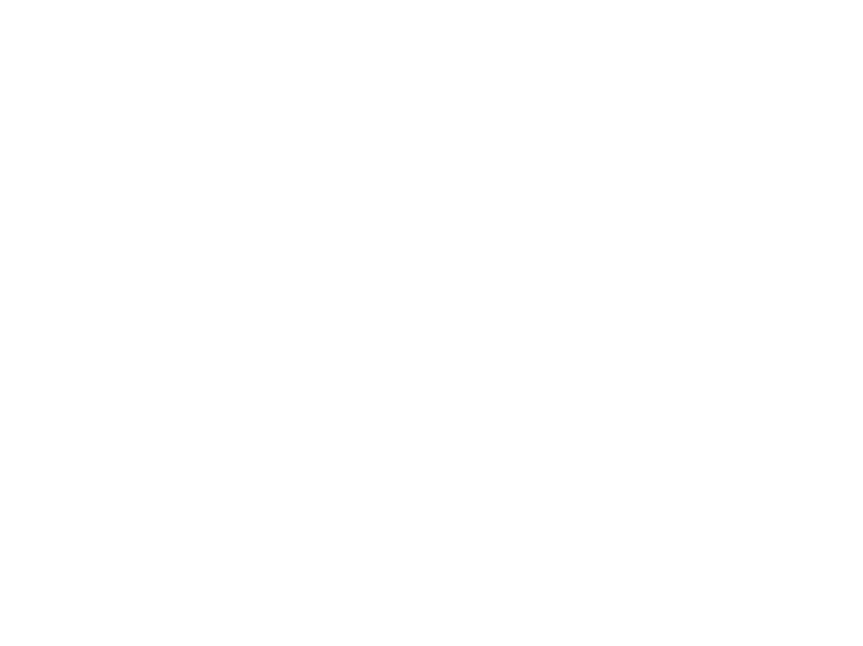
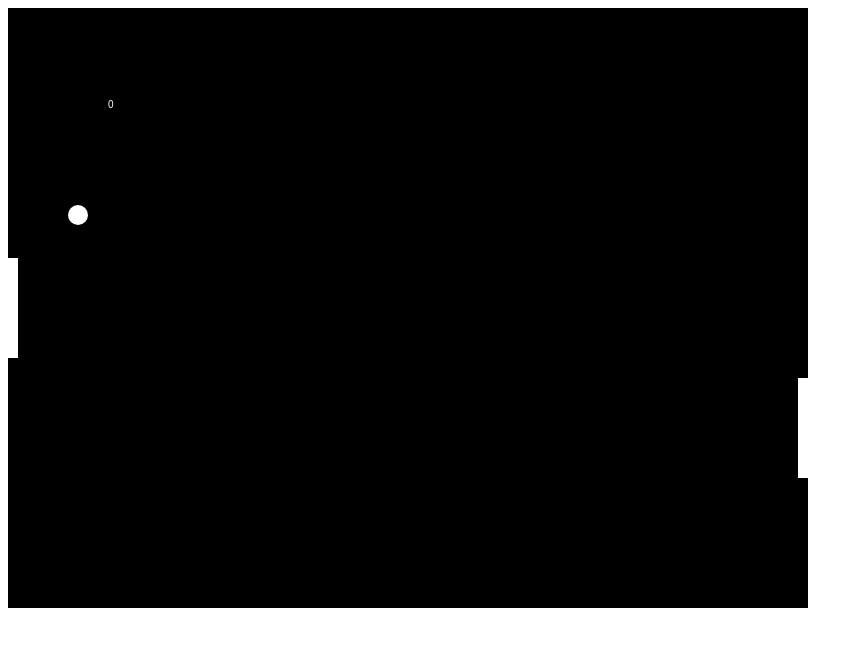
Before and after one commit to mbutlerw/Asteroids, a website: page public/index.html in a window 1280 px wide. Shown: the whole page, without its empty margins (0-863 px from the left). Drawn offline with Linux system fonts and the light colour scheme.

Commit message:
90% done

```diff
--- a/public/index.html
+++ b/public/index.html
@@ -1,5 +1,148 @@
 <!DOCTYPE html>
 <html>
+  <canvas id="gameCanvas" width="800" height="600"></canvas>
+  <script>
+    var canvas;
+    var canvasContext;
+    var ballX = 50;
+    var ballY = 50;
+    var ballSpeedX = 10;
+    var ballSpeedY = 4;
+
+    var player1Score = 0;
+    var player2Score = 0;
+    const WINNING_SCORE = 10;
+
+    var showingWinScreen = false;
+
+    var paddle1Y = 250;
+    var paddle2Y = 250;
+    const PADDLE_HEIGHT = 100;
+    const PADDLE_WIDTH = 10;
+
+    function calculateMousePos(evt) {
+      var rect = canvas.getBoundingClientRect();
+      var root = document.documentElement;
+      var mouseX = evt.clientX - rect.left - root.scrollLeft;
+      var mouseY = evt.clientY = rect.top - root.scrollTop;
+      return {
+        x:mouseX,
+        y:mouseY
+      };
+    }
+
+    window.onload = function() {
+      canvas = document.getElementById('gameCanvas');
+      canvasContext = canvas.getContext('2d');
+
+      var framesPerSecond = 30;
+      setInterval(function() {
+        moveEverything();
+        drawEverything();
+      }, 1000/framesPerSecond);
+
+      canvas.addEventListener('mousemove',
+        function(evt) {
+          var mousePos = calculateMousePos(evt);
+          paddle1Y = mousePos.y-(PADDLE_HEIGHT/2);
+        });
+    }
+
+    function ballReset() {
+
+      if(player1Score >= WINNING_SCORE || player2Score >= WINNING_SCORE) {
+        player1Score = 0;
+        player2Score = 0;
+        showingWinScreen = true;
+      }
+
+      ballX = canvas.width/2;
+      ballY = canvas.height/2;
+      ballSpeedX = -ballSpeedX;
+    }
+
+    function computerMovement() {
+      var paddle2YCenter = paddle2Y + (PADDLE_HEIGHT/2);
+      if(paddle2YCenter < ballY-35) {
+        paddle2Y += 6;
+      } else if (paddle2YCenter < ballY+35) {
+        paddle2Y -= 6;
+      }
+    }
+
+    function moveEverything() {
+      if(showingWinScreen) {
+        return;
+      }
+      computerMovement();
+
+      ballX += ballSpeedX;
+      ballY += ballSpeedY;
+
+      if(ballX < 0) {
+        if(ballY > paddle1Y && ballY < paddle1Y+PADDLE_HEIGHT) {
+          ballSpeedX = -ballSpeedX;
+          var deltaY = ballY-(paddle1Y+PADDLE_HEIGHT/2);
+          ballSpeedY = deltaY * 0.35;
+        } else {
+          player2Score++; // must be BEFORE ballReset()
+          ballReset();
+        }
+      }
+      if(ballX > canvas.width) {
+        if(ballY > paddle2Y && ballY < paddle2Y+PADDLE_HEIGHT) {
+          ballSpeedX = -ballSpeedX;
+          var deltaY = ballY-(paddle2Y+PADDLE_HEIGHT/2);
+          ballSpeedY = deltaY * 0.35;
+        } else {
+          player1Score++;
+          ballReset();
+        }
+      }
+      if(ballY < 0) {
+        ballSpeedY = -ballSpeedY;
+      }
+      if(ballY > canvas.height) {
+        ballSpeedY = -ballSpeedY;
+      }
+    }
+
+    function drawEverything() {
+      // next line blanks out the screen with black
+      colorRect(0,0,canvas.width,canvas.height, 'black');
+
+      if(showingWinScreen) {
+        canvasContext.fillStyle = 'white';
+        canvasContext.fillText('click to continue', 100,100);
+        return;
+      }
+
+      // this is left player paddle
+      colorRect(0,paddle1Y, PADDLE_WIDTH,PADDLE_HEIGHT, 'white');
+
+      // this is right player paddle
+      colorRect(canvas.width-PADDLE_WIDTH,paddle2Y, PADDLE_WIDTH,PADDLE_HEIGHT, 'white');
+
+      // next line draws the ball
+      colorCircle(ballX, ballY, 10, 'white')
+
+      canvasContext.fillText(player1Score, 100,100);
+      canvasContext.fillText(player1Score, -100,100);
+    }
+
+    function colorCircle(centerX, centerY, radius, drawColor) {
+      canvasContext.fillStyle = drawColor;
+      canvasContext.beginPath();
+      canvasContext.arc(centerX, centerY, radius, 0, Math.PI*2, true);
+      canvasContext.fill();
+    }
+
+    function colorRect(leftX,topY, width,height, drawColor) {
+      canvasContext.fillStyle = drawColor;
+      canvasContext.fillRect(leftX,topY, width,height);
+    }
+
+  </script>
   <body>
   </body>
 </html>
```
Also changed, not shown: 1 other file.
